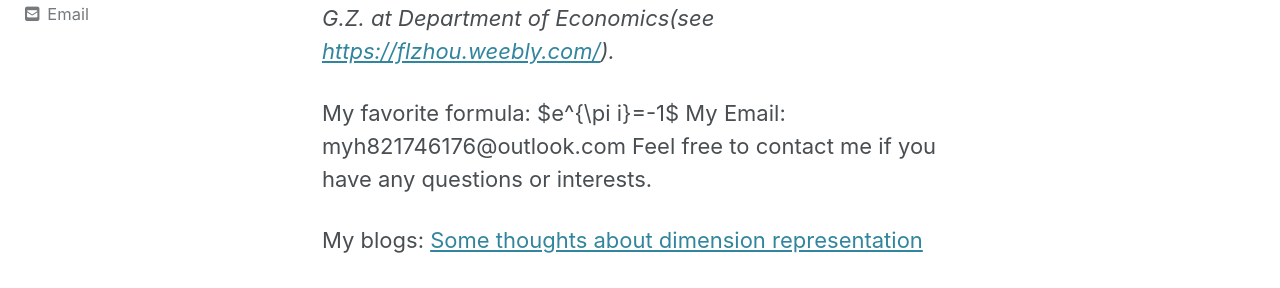
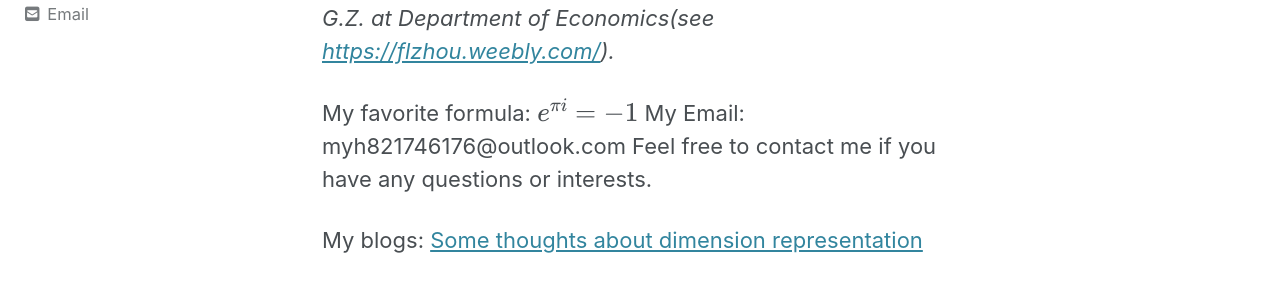
Before and after one commit to AlgebraLoveme/AlgebraLoveme.github.io, a Jekyll site: the page built from _pages/about.md, in a window 1280 px wide and 900 px high, scrolled down 1119 px. Shown: the part 175-463 px from the top of the window. Built offline with Jekyll 4.4.1, drawn with Linux system fonts in a browser that asks for light colours; cached includes are drawn as plain includes; nearby versions of some CDN libraries; formulas are drawn with MathJax 3.

```diff
--- a/_pages/about.md
+++ b/_pages/about.md
@@ -8,7 +8,7 @@ header:
 
 *Hello, my name is Yuhao Mao. I am an math-and-finance-majored undergraduate from CKC Honors College, Zhejiang University, China. Luckily, I was not restricted to my major and explored my interest in Computer Science. Currently I am guided by Professor S.J. at NESA lab(see <https://person.zju.edu.cn/en/sji>) and Associate Professor G.Z. at Department of Economics(see <https://flzhou.weebly.com/>).*
 
-My favorite formula: $e^{\pi i}=-1$
+My favorite formula: $$e^{\pi i}=-1$$
 My Email: myh821746176@outlook.com
 Feel free to contact me if you have any questions or interests.
 
```
